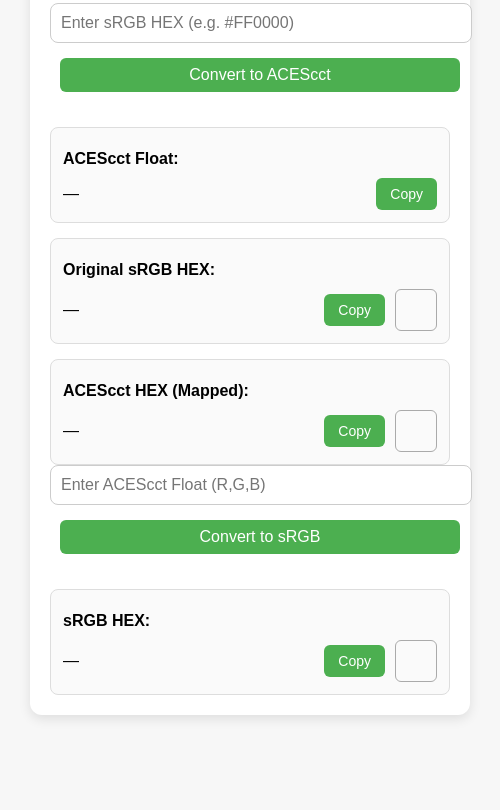
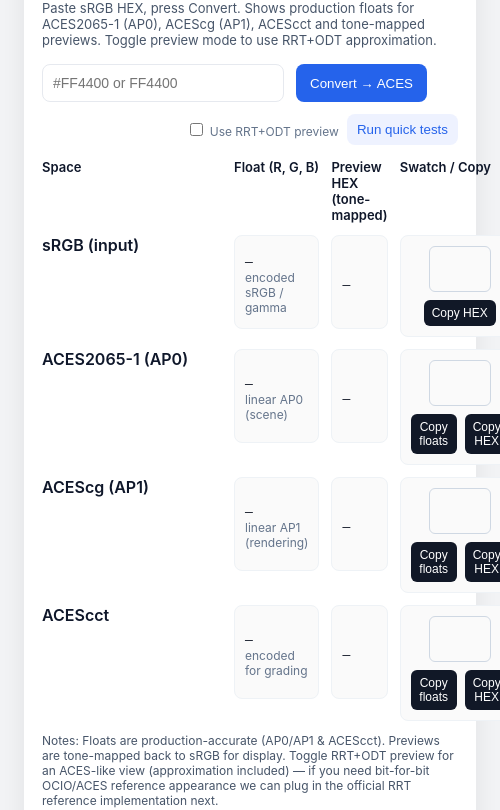
Before and after one commit to Mc-Mouli712/srgb-acescct-converter, an Electron app: page index.html in a window 500 px wide. Shown: the part 98-908 px from the top of the page. Before the commit the page ends 843 px from the top, so only its background shows below. Drawn offline with Linux system fonts and the light colour scheme.

Commit message:
Update index.html

```diff
--- a/index.html
+++ b/index.html
@@ -1,74 +1,107 @@
-<!DOCTYPE html>
+<!doctype html>
 <html lang="en">
 <head>
-  <meta charset="UTF-8">
-  <title>sRGB ↔ ACEScct Converter</title>
+  <meta charset="utf-8" />
+  <title>sRGB ↔ ACES — Production-accurate Converter</title>
+  <meta name="viewport" content="width=device-width,initial-scale=1" />
   <script defer src="renderer.js"></script>
   <style>
-    body { font-family: Arial, sans-serif; margin: 30px; background: #f7f7f7; }
-    .container { max-width: 500px; margin: auto; padding: 20px; background: white; border-radius: 12px; box-shadow: 0 4px 12px rgba(0,0,0,0.1); }
-    h1 { font-size: 20px; margin-bottom: 15px; text-align: center; }
-    input { width: 100%; padding: 10px; font-size: 16px; margin-bottom: 15px; border: 1px solid #ccc; border-radius: 8px; }
-    button { padding: 8px 14px; font-size: 14px; background: #4CAF50; color: white; border: none; border-radius: 6px; cursor: pointer; margin-left: 10px; }
-    button:hover { background: #45a049; }
-    #convert, #convert-back { width: 100%; margin-bottom: 20px; font-size: 16px; }
-    .output { margin-top: 15px; padding: 12px; border-radius: 8px; background: #fafafa; border: 1px solid #ddd; }
-    .row { display: flex; align-items: center; justify-content: space-between; margin-top: 10px; }
-    .value { flex-grow: 1; word-break: break-word; }
-    .swatch { width: 40px; height: 40px; border-radius: 6px; border: 1px solid #aaa; margin-left: 10px; }
-    .copied { color: #4CAF50; font-size: 12px; margin-left: 8px; display: none; }
+    :root{--accent:#2563eb;--ok:#16a34a}
+    body{font-family:Inter, Arial, sans-serif;background:#f3f4f6;margin:24px}
+    .wrap{max-width:900px;margin:0 auto;background:#fff;border-radius:12px;padding:18px;box-shadow:0 8px 30px rgba(2,6,23,0.08)}
+    h1{font-size:20px;margin:0 0 8px;color:#0f172a}
+    p.lead{margin:0 0 16px;color:#475569;font-size:13px}
+    .controls{display:flex;gap:12px;flex-wrap:wrap;margin-bottom:14px}
+    input[type="text"]{padding:10px;border-radius:8px;border:1px solid #e6e9ef;font-size:14px;min-width:220px}
+    button.primary{background:var(--accent);color:#fff;border:none;padding:10px 14px;border-radius:8px;cursor:pointer}
+    button.secondary{background:#eef2ff;color:var(--accent);border:none;padding:8px 10px;border-radius:8px;cursor:pointer}
+    .grid{display:grid;grid-template-columns:1fr 1fr 1fr 80px;gap:12px;align-items:center;margin-top:12px}
+    .col-head{font-weight:600;color:#0f172a;font-size:13px}
+    .cell{padding:10px;border-radius:8px;background:#fafafa;border:1px solid #eef2f6;font-size:13px;min-height:72px;display:flex;flex-direction:column;justify-content:center}
+    .row-label{font-weight:600;color:#0f172a}
+    .val{font-family:monospace;font-size:13px;color:#0b1220;margin-top:6px}
+    .small{font-size:12px;color:#64748b}
+    .swatch{width:60px;height:44px;border-radius:6px;border:1px solid #cfd8e3}
+    .copy-btn{background:#111827;color:#fff;border:0;padding:6px 8px;border-radius:6px;cursor:pointer;font-size:12px}
+    .controls-right{margin-left:auto;display:flex;gap:8px;align-items:center}
+    .toggle{display:flex;align-items:center;gap:8px}
+    .note{margin-top:12px;font-size:12px;color:#475569}
+    .footer{margin-top:14px;font-size:12px;color:#64748b}
+    .row{display:flex;gap:12px;align-items:center}
   </style>
 </head>
 <body>
-  <div class="container">
-    <h1>sRGB ↔ ACEScct Converter</h1>
+  <div class="wrap">
+    <h1>sRGB ↔ ACES — production-accurate converter</h1>
+    <p class="lead">Paste sRGB HEX, press Convert. Shows production floats for ACES2065-1 (AP0), ACEScg (AP1), ACEScct and tone-mapped previews. Toggle preview mode to use RRT+ODT approximation.</p>
 
-    <!-- Forward -->
-    <input id="hex" type="text" placeholder="Enter sRGB HEX (e.g. #FF0000)">
-    <button id="convert">Convert to ACEScct</button>
+    <div class="controls">
+      <input id="hexInput" type="text" placeholder="#FF4400 or FF4400" />
+      <button id="convert" class="primary">Convert → ACES</button>
 
-    <div class="output">
-      <div class="row"><strong>ACEScct Float:</strong></div>
-      <div class="row">
-        <span class="value" id="aces-float">—</span>
-        <button onclick="copyText('aces-float')">Copy</button>
-        <span class="copied" id="copied-float">Copied!</span>
+      <div class="controls-right">
+        <div class="toggle small">
+          <label><input id="useRRT" type="checkbox" /> Use RRT+ODT preview</label>
+        </div>
+        <button id="runTests" class="secondary">Run quick tests</button>
       </div>
     </div>
 
-    <div class="output">
-      <div class="row"><strong>Original sRGB HEX:</strong></div>
-      <div class="row">
-        <span class="value" id="srgb-hex">—</span>
-        <button onclick="copyText('srgb-hex')">Copy</button>
-        <span class="copied" id="copied-srgb">Copied!</span>
+    <!-- grid header -->
+    <div class="grid" style="grid-template-columns:180px 1fr 1fr 120px;align-items:start;">
+      <div class="col-head">Space</div>
+      <div class="col-head">Float (R, G, B)</div>
+      <div class="col-head">Preview HEX (tone-mapped)</div>
+      <div class="col-head">Swatch / Copy</div>
+
+      <!-- sRGB row -->
+      <div class="row-label">sRGB (input)</div>
+      <div class="cell"><div class="val" id="srgb-float">—</div><div class="small">encoded sRGB / gamma</div></div>
+      <div class="cell"><div class="val" id="srgb-hex">—</div></div>
+      <div class="cell"><div style="display:flex;flex-direction:column;gap:8px;align-items:center">
         <div class="swatch" id="srgb-swatch"></div>
-      </div>
+        <button class="copy-btn" onclick="copyText('srgb-hex')">Copy HEX</button>
+      </div></div>
+
+      <!-- ACES2065-1 -->
+      <div class="row-label">ACES2065-1 (AP0)</div>
+      <div class="cell"><div class="val" id="ap0-float">—</div><div class="small">linear AP0 (scene)</div></div>
+      <div class="cell"><div class="val" id="ap0-hex">—</div></div>
+      <div class="cell"><div style="display:flex;flex-direction:column;gap:8px;align-items:center">
+        <div class="swatch" id="ap0-swatch"></div>
+        <div style="display:flex;gap:8px">
+          <button class="copy-btn" onclick="copyText('ap0-float')">Copy floats</button>
+          <button class="copy-btn" onclick="copyText('ap0-hex')">Copy HEX</button>
+        </div>
+      </div></div>
+
+      <!-- ACEScg -->
+      <div class="row-label">ACEScg (AP1)</div>
+      <div class="cell"><div class="val" id="ap1-float">—</div><div class="small">linear AP1 (rendering)</div></div>
+      <div class="cell"><div class="val" id="ap1-hex">—</div></div>
+      <div class="cell"><div style="display:flex;flex-direction:column;gap:8px;align-items:center">
+        <div class="swatch" id="ap1-swatch"></div>
+        <div style="display:flex;gap:8px">
+          <button class="copy-btn" onclick="copyText('ap1-float')">Copy floats</button>
+          <button class="copy-btn" onclick="copyText('ap1-hex')">Copy HEX</button>
+        </div>
+      </div></div>
+
+      <!-- ACEScct -->
+      <div class="row-label">ACEScct</div>
+      <div class="cell"><div class="val" id="cct-float">—</div><div class="small">encoded for grading</div></div>
+      <div class="cell"><div class="val" id="cct-hex">—</div></div>
+      <div class="cell"><div style="display:flex;flex-direction:column;gap:8px;align-items:center">
+        <div class="swatch" id="cct-swatch"></div>
+        <div style="display:flex;gap:8px">
+          <button class="copy-btn" onclick="copyText('cct-float')">Copy floats</button>
+          <button class="copy-btn" onclick="copyText('cct-hex')">Copy HEX</button>
+        </div>
+      </div></div>
     </div>
 
-    <div class="output">
-      <div class="row"><strong>ACEScct HEX (Mapped):</strong></div>
-      <div class="row">
-        <span class="value" id="aces-hex">—</span>
-        <button onclick="copyText('aces-hex')">Copy</button>
-        <span class="copied" id="copied-aces">Copied!</span>
-        <div class="swatch" id="aces-swatch"></div>
-      </div>
-    </div>
-
-    <!-- Backward -->
-    <input id="float" type="text" placeholder="Enter ACEScct Float (R,G,B)">
-    <button id="convert-back">Convert to sRGB</button>
-
-    <div class="output">
-      <div class="row"><strong>sRGB HEX:</strong></div>
-      <div class="row">
-        <span class="value" id="back-hex">—</span>
-        <button onclick="copyText('back-hex')">Copy</button>
-        <span class="copied" id="copied-back">Copied!</span>
-        <div class="swatch" id="back-swatch"></div>
-      </div>
-    </div>
+    <p class="note">Notes: Floats are production-accurate (AP0/AP1 & ACEScct). Previews are tone-mapped back to sRGB for display. Toggle RRT+ODT preview for an ACES-like view (approximation included) — if you need bit-for-bit OCIO/ACES reference appearance we can plug in the official RRT reference implementation next.</p>
+    <div class="footer">Tip: use the "Run quick tests" to compare reference colors (#FF0000, #00FF00, #0000FF).</div>
   </div>
 </body>
 </html>
```
